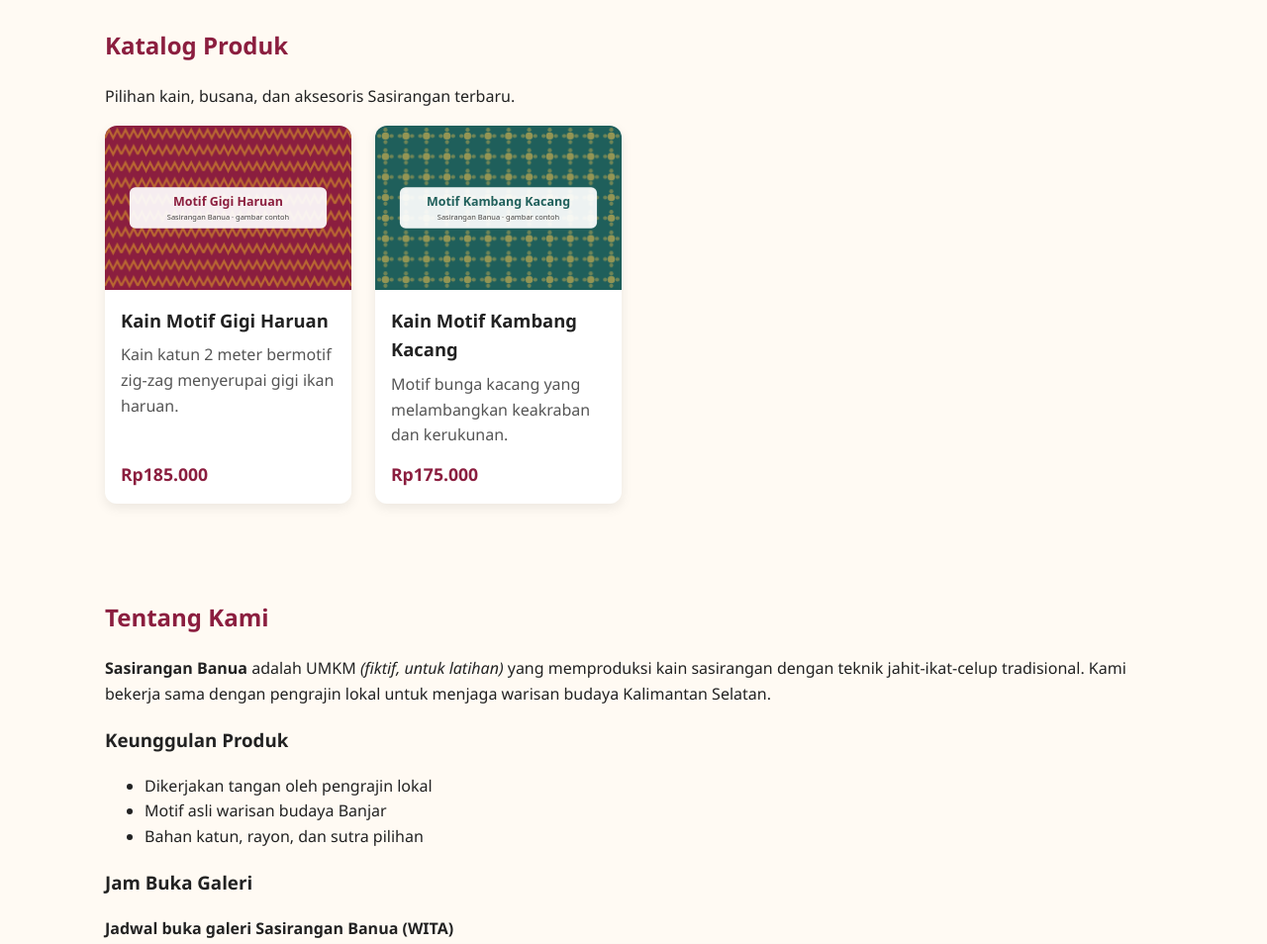
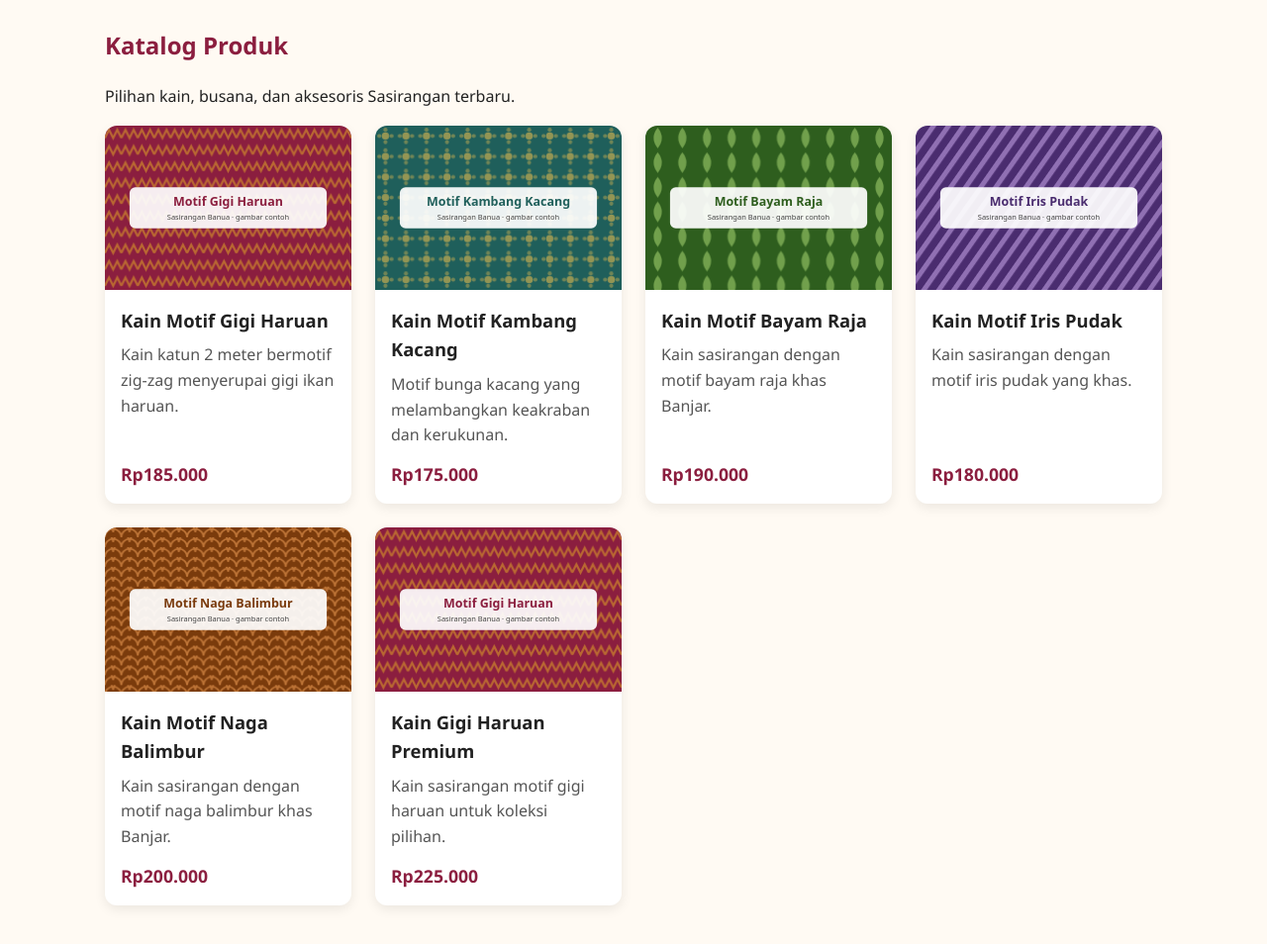
Before and after one commit to reksayaza-hub/web-1-2510010157, a plain HTML site: page index.html in a window 1280 px wide. Shown: the part 480-1434 px from the top of the page at 99% size. Drawn offline with Linux system fonts and the light colour scheme.

Commit message:
perbaikan

```diff
--- a/index.html
+++ b/index.html
@@ -1,17 +1,17 @@
 <!DOCTYPE html>
-<html lang="en">
+<html lang="id">
 <head>
   <meta charset="UTF-8">
-    <meta name="description" content="Katalog kain dan busana Sasirangan khas Banjarmasin
-        karya pengrajin lokal.">
+  <meta name="viewport" content="width=device-width, initial-scale=1.0">
+  <meta name="description" content="Katalog kain dan busana Sasirangan khas Banjarmasin karya pengrajin lokal.">
   <title>Sasirangan Banua | Kain Khas Banjar</title>
   <link rel="stylesheet" href="css/style.css">
-
 </head>
 <body>
   <!-- ========== HEADER & NAVIGASI ========== -->
   <header class="header-situs">
     <p class="logo"><a href="index.html">Sasirangan Banua</a></p>
+
     <nav aria-label="Navigasi utama">
       <ul class="menu">
         <li><a href="index.html" aria-current="page">Beranda</a></li>
@@ -34,9 +34,12 @@
     <section class="bagian" id="katalog">
       <h2>Katalog Produk</h2>
       <p>Pilihan kain, busana, dan aksesoris Sasirangan terbaru.</p>
+
       <div class="katalog-grid">
+
         <article class="kartu">
- <img src="img/gigi-haruan.svg" alt="Kain sasirangan motif gigi haruan warna merah marun"
+          <img src="img/gigi-haruan.svg"
+               alt="Kain sasirangan motif gigi haruan"
                width="600" height="400">
           <div class="kartu-isi">
             <h3>Kain Motif Gigi Haruan</h3>
@@ -44,9 +47,10 @@
             <p class="harga">Rp185.000</p>
           </div>
         </article>
+
         <article class="kartu">
- <img src="img/kambang-kacang.svg" alt="Kain sasirangan motif kambang kacang warna hijau
-tosca"
+          <img src="img/kambang-kacang.svg"
+               alt="Kain sasirangan motif kambang kacang"
                width="600" height="400">
           <div class="kartu-isi">
             <h3>Kain Motif Kambang Kacang</h3>
@@ -54,21 +58,70 @@ tosca"
             <p class="harga">Rp175.000</p>
           </div>
         </article>
- <!-- Tambahkan minimal 4 kartu lagi dengan pola yang sama -->
+
+        <article class="kartu">
+          <img src="img/bayam-raja.svg"
+               alt="Kain sasirangan motif bayam raja"
+               width="600" height="400">
+          <div class="kartu-isi">
+            <h3>Kain Motif Bayam Raja</h3>
+            <p>Kain sasirangan dengan motif bayam raja khas Banjar.</p>
+            <p class="harga">Rp190.000</p>
+          </div>
+        </article>
+
+        <article class="kartu">
+          <img src="img/iris-pudak.svg"
+               alt="Kain sasirangan motif iris pudak"
+               width="600" height="400">
+          <div class="kartu-isi">
+            <h3>Kain Motif Iris Pudak</h3>
+            <p>Kain sasirangan dengan motif iris pudak yang khas.</p>
+            <p class="harga">Rp180.000</p>
+          </div>
+        </article>
+
+        <article class="kartu">
+          <img src="img/naga-balimbur.svg"
+               alt="Kain sasirangan motif naga balimbur"
+               width="600" height="400">
+          <div class="kartu-isi">
+            <h3>Kain Motif Naga Balimbur</h3>
+            <p>Kain sasirangan dengan motif naga balimbur khas Banjar.</p>
+            <p class="harga">Rp200.000</p>
+          </div>
+        </article>
+
+        <article class="kartu">
+          <img src="img/gigi-haruan.svg"
+               alt="Kain sasirangan gigi haruan pilihan"
+               width="600" height="400">
+          <div class="kartu-isi">
+            <h3>Kain Gigi Haruan Premium</h3>
+            <p>Kain sasirangan motif gigi haruan untuk koleksi pilihan.</p>
+            <p class="harga">Rp225.000</p>
+          </div>
+        </article>
+
       </div>
     </section>
     <!-- ========== TENTANG ========== -->
     <section class="bagian" id="tentang">
       <h2>Tentang Kami</h2>
- <p><strong>Sasirangan Banua</strong> adalah UMKM <em>(fiktif, untuk latihan)</em> yang
- memproduksi kain sasirangan dengan teknik jahit-ikat-celup tradisional. Kami bekerja sama
- dengan pengrajin lokal untuk menjaga warisan budaya Kalimantan Selatan.</p>
+      <p>
+        <strong>Sasirangan Banua</strong> adalah UMKM
+        <em>(fiktif, untuk latihan)</em> yang memproduksi kain sasirangan
+        dengan teknik jahit-ikat-celup tradisional. Kami bekerja sama
+        dengan pengrajin lokal untuk menjaga warisan budaya Kalimantan Selatan.
+      </p>
+
       <h3>Keunggulan Produk</h3>
       <ul>
         <li>Dikerjakan tangan oleh pengrajin lokal</li>
         <li>Motif asli warisan budaya Banjar</li>
         <li>Bahan katun, rayon, dan sutra pilihan</li>
       </ul>
+
       <h3>Jam Buka Galeri</h3>
       <table>
         <caption>Jadwal buka galeri Sasirangan Banua (WITA)</caption>
@@ -95,10 +148,11 @@ tosca"
       </table>
     </section>
   </main>
+
   <!-- ========== FOOTER ========== -->
   <footer class="footer-situs">
     <p>&copy; 2026 Sasirangan Banua &middot; Kampung Sasirangan, Banjarmasin</p>
- <p>Dibuat oleh Nama Mahasiswa (NPM) &middot; Praktikum Pemrograman Web 1 UNISKA MAB</p>
+    <p>Dibuat oleh Muhammad Royyan (2510010129) &middot; Praktikum Pemrograman Web 1 UNISKA MAB</p>
   </footer>
 </body>
 </html>
```
Also changed, not shown: css/style.css (+45 -8 lines), kontak.html (+8 -4 lines). Lines whose indentation alone changed are shown as unchanged.
